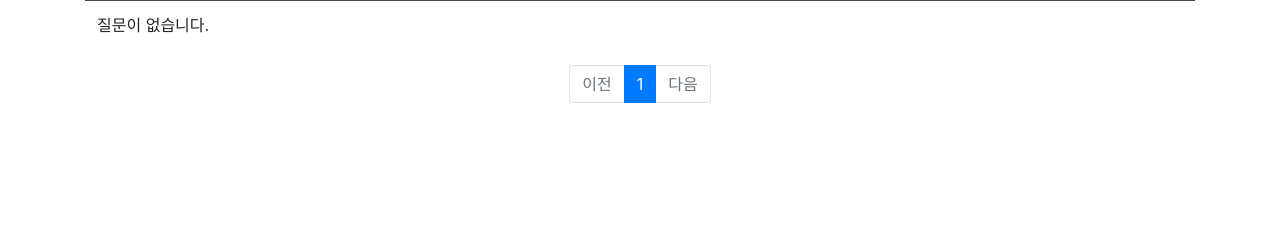
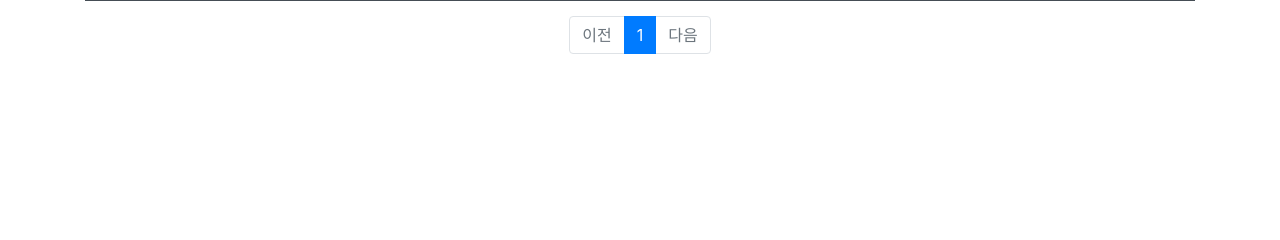
Before and after one commit to ighyuk/FP, a Django app: page /pybo/ in a window 1280 px wide. Shown: the part 123-363 px from the top of the page. Run offline with Django 4.2, Linux system fonts and the light colour scheme; some libraries are stand-ins or nearby versions.

Commit message:
질문이 없습니다 삭제

```diff
--- a/templates/pybo/user_list.html
+++ b/templates/pybo/user_list.html
@@ -24,7 +24,6 @@
         {% endfor %}
         {% else %}
         <tr>
-            <td colspan="3">질문이 없습니다.</td>
         </tr>
         {% endif %}
         </tbody>
```
